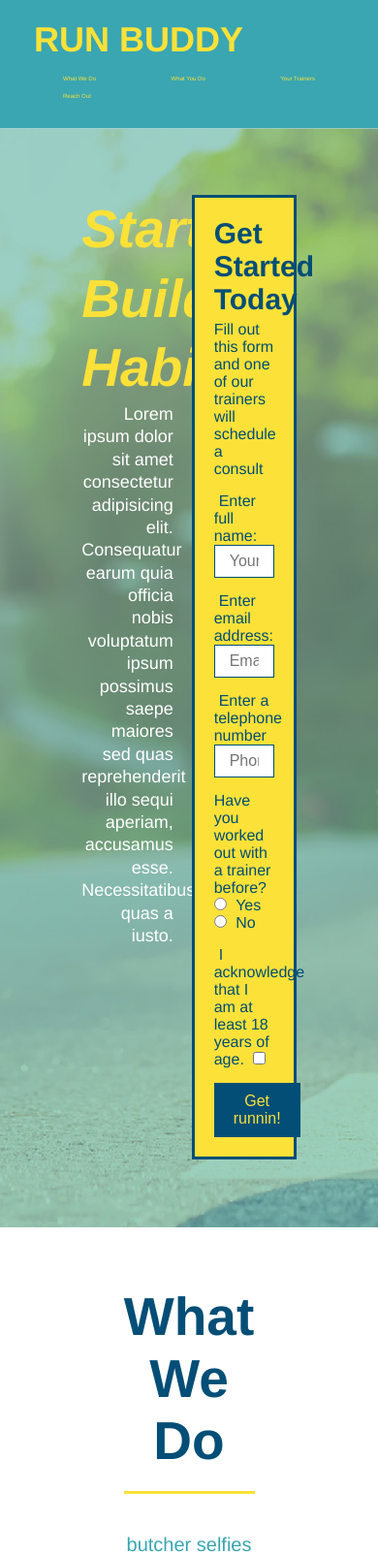
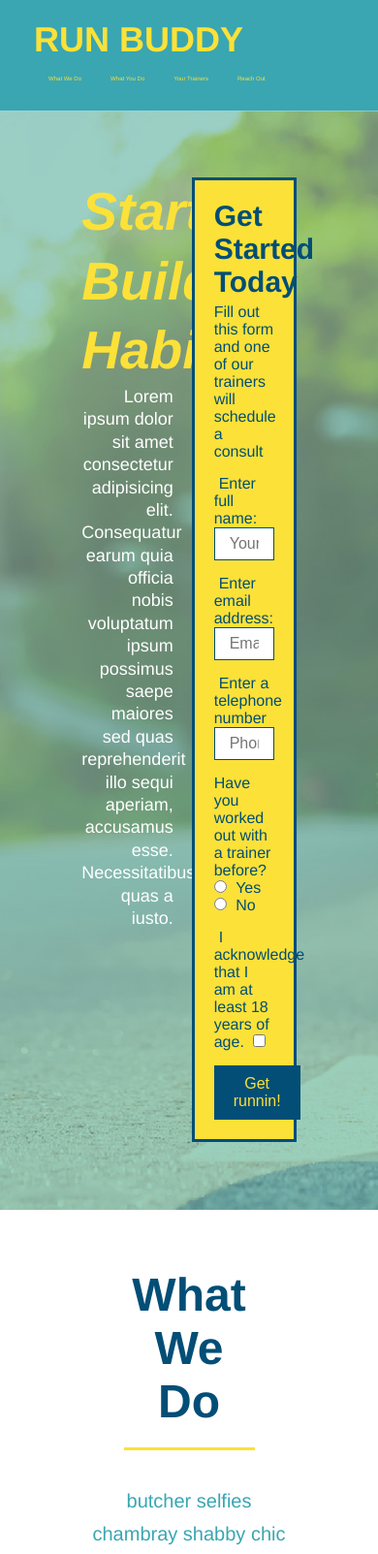
Before and after one commit to DuGBB/run-buddy, a plain HTML site: page index.html in a window 390 px wide. Shown: the top 1603 px of the page at 97% size. Drawn offline with Linux system fonts and the light colour scheme.

Commit message:
add media queries

```diff
--- a/assets/css/style.css
+++ b/assets/css/style.css
@@ -44,7 +44,7 @@ header nav ul {
 }
 
 header nav ul li a{
-    margin: 0 30px;
+    padding: 10px 15px;
     font-weight: lighter;
     font-size: 1.55vw;
 }
@@ -85,6 +85,7 @@ section {
     display: flex;
     justify-content: center;
     flex-wrap: wrap;
+    align-items: flex-start;
 }
 
 .hero-cta {
@@ -161,7 +162,7 @@ section {
 }
 
 .section-title {
-    font-size: 55px;
+    font-size: 48px;
     color: #024e76;
     border-bottom: 3px solid;
     padding-bottom: 20px;
@@ -343,3 +344,18 @@ section {
 
 /* REACH OUT STYLES END */
 /*
+
+/* MEDIA QUERY FOR SMALLER DESKTOP SCREENS AND SMALLER */
+@media screen and (max-width: 980px) {
+
+}
+
+/*MEDIA QUERY FOR TABLETS AND SMALLER */
+@media screen and (max-width: 768px) {
+
+}
+
+/* MEDIA QUERY FOR MOBILE PHONES AND SMALLER */
+@media screen and (max-width: 575px) {
+
+}
--- a/index.html
+++ b/index.html
@@ -4,6 +4,7 @@
         <meta charset="UTF-8" />
         <title>Run Buddy</title>
         <link rel="stylesheet" href="./assets/css/style.css" />
+        <meta name="viewport" content="width=device-width, initial-scale=1.0" />
 
     </head>
     <body>
```
Also changed, not shown: privacy-policy.html (+2 -0 lines).
